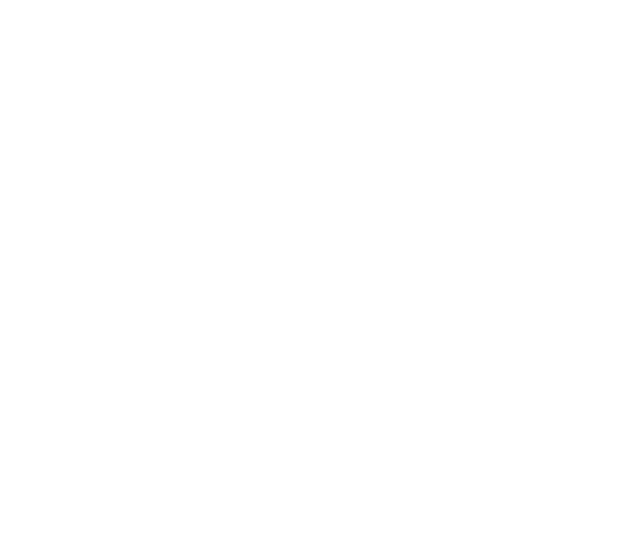
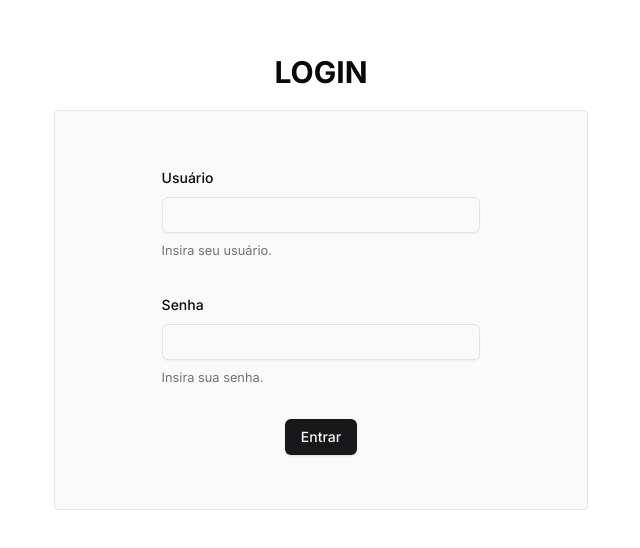
Before and after one commit to gabrielrtlima/upe-events-manager-front, a Next.js app: page / in a window 1280 px wide. Shown: the part 128-676 px from the top of the page, without its empty margins (319-959 px from the left). Built offline with nearby package versions, Linux system fonts and the light colour scheme.

Commit message:
feat: add login page

```diff
--- a/src/app/layout.tsx
+++ b/src/app/layout.tsx
@@ -1,13 +1,11 @@
-import type { Metadata } from "next";
+"use client"
 import { Inter } from "next/font/google";
 import "./globals.css";
+import { Toaster } from "@/components/ui/toaster";
+import { AuthProvider } from "@/contexts/AuthContext";
 
 const inter = Inter({ subsets: ["latin"] });
 
-export const metadata: Metadata = {
-  title: "Create Next App",
-  description: "Generated by create next app",
-};
 
 export default function RootLayout({
   children,
@@ -16,7 +14,12 @@
 }>) {
   return (
     <html lang="en">
-      <body className={inter.className}>{children}</body>
+      <body className={inter.className}>
+        <Toaster />
+        <AuthProvider>
+          {children}
+        </AuthProvider>
+      </body>
     </html>
   );
 }
--- a/src/app/page.tsx
+++ b/src/app/page.tsx
@@ -1,6 +1,12 @@
+import { FormLogin } from "@/components/FormLogin";
+
 export default function Home() {
   return (
-    <main className="flex">
+    <main className="flex flex-col w-full h-screen justify-center items-center">
+      <h1 className="text-3xl font-bold text-center uppercase p-5">Login</h1>
+      <div className="flex flex-col bg-zinc-50 w-5/12 h-3/6 border rounded justify-center items-center">
+        <FormLogin className="w-3/5" />
+      </div>
     </main>
   );
 }
```
